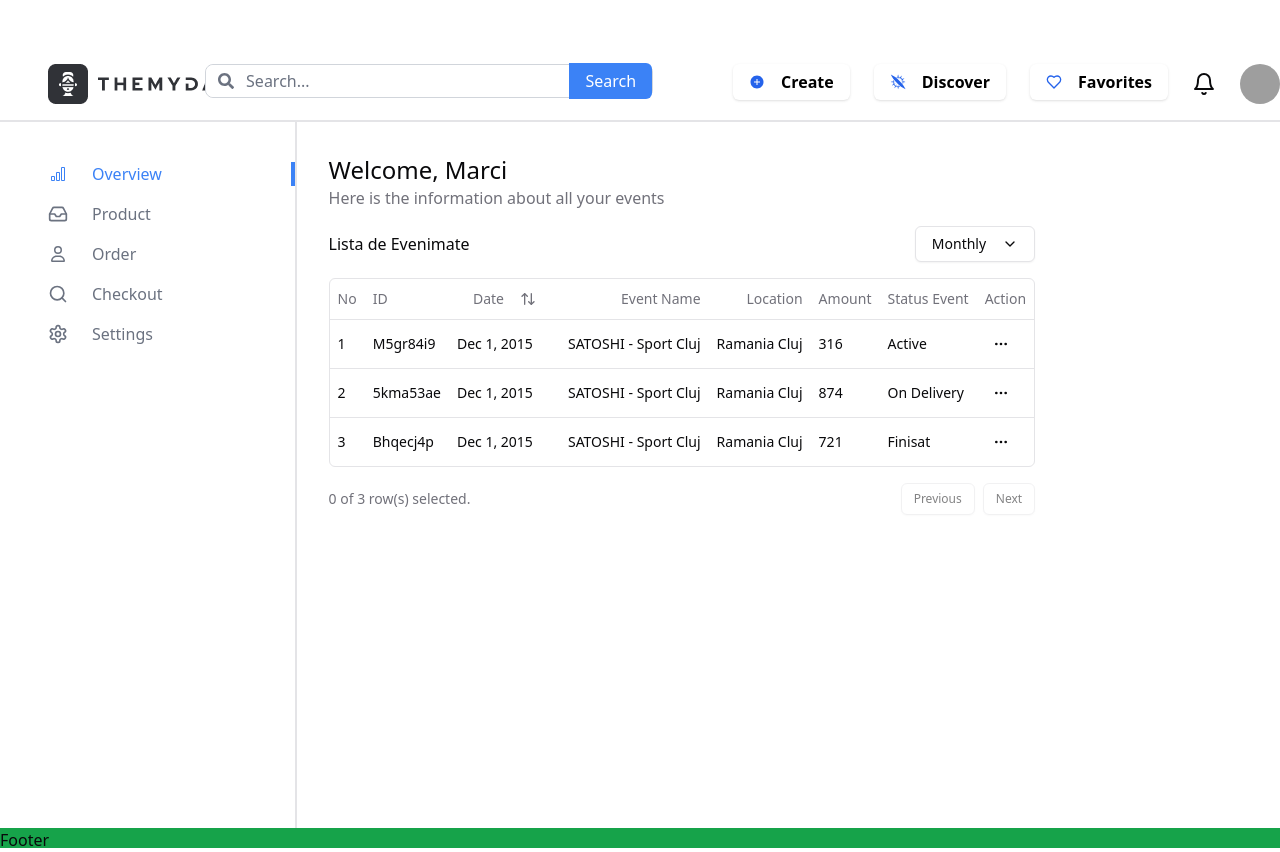
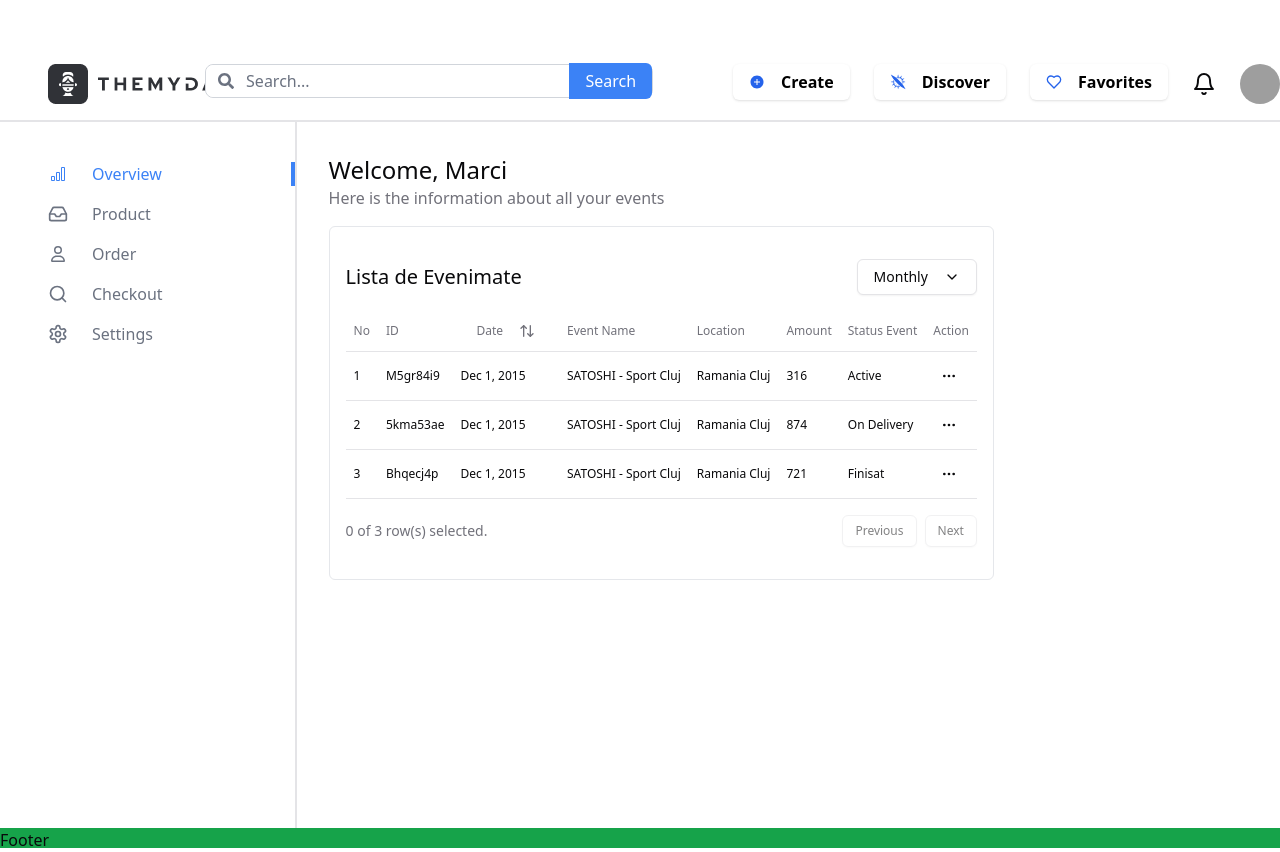
Before and after one commit to Asad629/Setup-Project, a React (Vite) app: page / in a window 1280 px wide. Built offline with nearby package versions, Linux system fonts and the light colour scheme; grey boxes are pictures that could not be loaded.

Commit message:
project setup

```diff
--- a/src/components/custom/DataTable.tsx
+++ b/src/components/custom/DataTable.tsx
@@ -16,17 +16,14 @@ import {
 import { ArrowUpDown, ChevronDown, MoreHorizontal } from "lucide-react";
 
 import { Button } from "@/components/ui/button";
-import { Checkbox } from "@/components/ui/checkbox";
 import {
   DropdownMenu,
-  DropdownMenuCheckboxItem,
   DropdownMenuContent,
   DropdownMenuItem,
   DropdownMenuLabel,
   DropdownMenuSeparator,
   DropdownMenuTrigger,
 } from "@/components/ui/dropdown-menu";
-import { Input } from "@/components/ui/input";
 import {
   Table,
   TableBody,
@@ -77,45 +74,22 @@ export type Payment = {
 };
 
 export const columns: ColumnDef<Payment>[] = [
-  // {
-  //   id: "select",
-  //   header: ({ table }) => (
-  //     <Checkbox
-  //       checked={
-  //         table.getIsAllPageRowsSelected() ||
-  //         (table.getIsSomePageRowsSelected() && "indeterminate")
-  //       }
-  //       onCheckedChange={(value: any) =>
-  //         table.toggleAllPageRowsSelected(!!value)
-  //       }
-  //       aria-label="Select all"
-  //     />
-  //   ),
-  //   cell: ({ row }) => (
-  //     <Checkbox
-  //       checked={row.getIsSelected()}
-  //       onCheckedChange={(value: any) => row.toggleSelected(!!value)}
-  //       aria-label="Select row"
-  //     />
-  //   ),
-  //   enableSorting: false,
-  //   enableHiding: false,
-  // },
   {
     accessorKey: "no",
-    header: "No",
-    cell: ({ row }) => <div className="capitalize">{row.getValue("no")}</div>,
+    header: () => <div className=" text-xs font-medium">No</div>,
+    cell: ({ row }) => <div className="capitalize font-normal text-xs">{row.getValue("no")}</div>,
   },
   {
     accessorKey: "id",
-    header: "ID",
-    cell: ({ row }) => <div className="capitalize">{row.getValue("id")}</div>,
+    header: () => <div className="text-xs font-medium">ID</div>,
+    cell: ({ row }) => <div className="capitalize font-normal text-xs">{row.getValue("id")}</div>,
   },
   {
     accessorKey: "date",
     header: ({ column }) => {
       return (
         <Button
+          className="text-xs font-medium"
           variant="ghost"
           onClick={() => column.toggleSorting(column.getIsSorted() === "asc")}
         >
@@ -124,40 +98,40 @@ export const columns: ColumnDef<Payment>[] = [
         </Button>
       );
     },
-    cell: ({ row }) => <div className="Uppercase">{row.getValue("date")}</div>,
+    cell: ({ row }) => <div className="Uppercase font-normal text-xs">{row.getValue("date")}</div>,
   },
   {
     accessorKey: "name",
-    header: () => <div className="text-right">Event Name</div>,
+    header: () => <div className=" text-xs font-medium">Event Name</div>,
     cell: ({ row }) => {
-      return <div className="">{row.getValue("name")}</div>;
+      return <div className="font-normal text-xs">{row.getValue("name")}</div>;
     },
   },
   {
     accessorKey: "location",
-    header: () => <div className="text-right">Location</div>,
+    header: () => <div className=" text-xs font-medium">Location</div>,
     cell: ({ row }) => {
-      return <div className="">{row.getValue("location")}</div>;
+      return <div className="font-normal text-xs">{row.getValue("location")}</div>;
     },
   },
   {
     accessorKey: "amount",
-    header: () => <div className="text-right">Amount</div>,
+    header: () => <div className=" text-xs font-medium">Amount</div>,
     cell: ({ row }) => {
-      return <div className="">{row.getValue("amount")}</div>;
+      return <div className="font-normal text-xs">{row.getValue("amount")}</div>;
     },
   },
   {
     accessorKey: "status",
-    header: () => <div className="text-right">Status Event</div>,
+    header: () => <div className=" text-xs font-medium">Status Event</div>,
     cell: ({ row }) => {
-      return <div className="">{row.getValue("status")}</div>;
+      return <div className="font-normal text-xs">{row.getValue("status")}</div>;
     },
   },
   {
     id: "actions",
     enableHiding: false,
-    header: () => <div className="text-right">Action</div>,
+    header: () => <div className="text-right text-xs font-medium">Action</div>,
     cell: ({ row }) => {
       const payment = row.original;
 
@@ -215,45 +189,18 @@ export function DataTableDemo() {
   });
 
   return (
-    <div className="w-full">
+    <div className="w-full border border-gray-200 rounded-md p-4 my-4">
       <div className="flex items-center py-4">
-        {/* <Input
-          placeholder="Filter emails..."
-          value={(table.getColumn("email")?.getFilterValue() as string) ?? ""}
-          onChange={(event) =>
-            table.getColumn("email")?.setFilterValue(event.target.value)
-          }
-          className="max-w-sm"
-        /> */}
-        <h1>Lista de Evenimate</h1>
+        <h1 className="font-medium text-xl">Lista de Evenimate</h1>
         <DropdownMenu>
           <DropdownMenuTrigger asChild>
             <Button variant="outline" className="ml-auto">
               Monthly <ChevronDown className="ml-2 h-4 w-4" />
             </Button>
           </DropdownMenuTrigger>
-          {/* <DropdownMenuContent align="end">
-            {table
-              .getAllColumns()
-              .filter((column) => column.getCanHide())
-              .map((column) => {
-                return (
-                  <DropdownMenuCheckboxItem
-                    key={column.id}
-                    className="capitalize"
-                    checked={column.getIsVisible()}
-                    onCheckedChange={(value: any) =>
-                      column.toggleVisibility(!!value)
-                    }
-                  >
-                    {column.id}
-                  </DropdownMenuCheckboxItem>
-                );
-              })}
-          </DropdownMenuContent> */}
         </DropdownMenu>
       </div>
-      <div className="rounded-md border">
+      <div className=" border-b">
         <Table>
           <TableHeader>
             {table.getHeaderGroups().map((headerGroup) => (
--- a/src/views/Home/index.tsx
+++ b/src/views/Home/index.tsx
@@ -3,7 +3,7 @@ import React from "react";
 
 const Home = () => {
   return (
-    <div className="p-8">
+    <div className="p-8 w-full">
       <h1 className="font-medium text-2xl">Welcome, Marci</h1>
       <p className="text-base font-normal text-zinc-500">
         Here is the information about all your events
```
